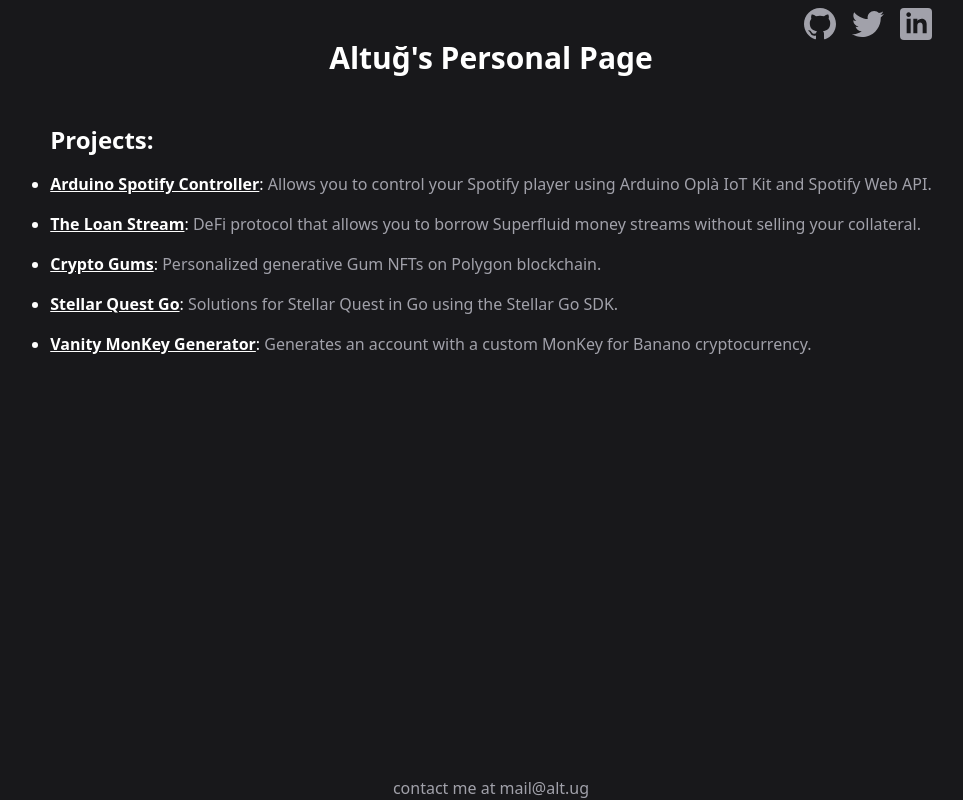
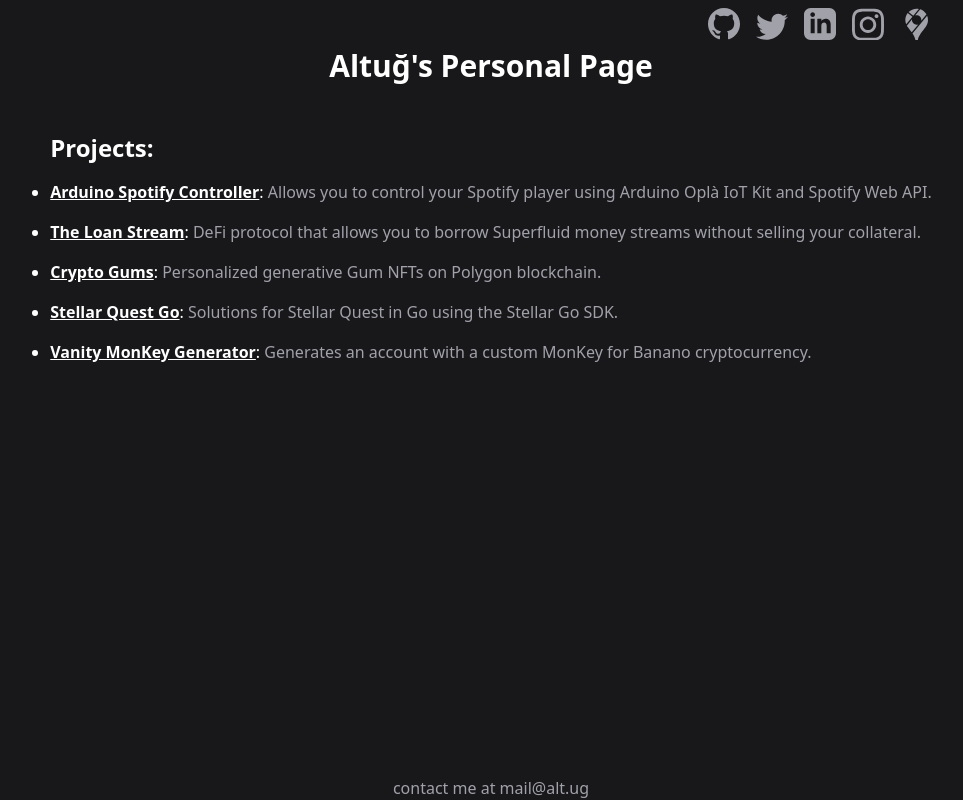
Before and after one commit to altugbakan/alt.ug, a React (Create React App) app: page / in a window 1280 px wide. Shown: the whole page, without its empty margins (149-1112 px from the left). Built offline with nearby package versions, Linux system fonts and the light colour scheme.

Commit message:
feat: add instagram and google maps

```diff
--- a/src/Components/NavBar.jsx
+++ b/src/Components/NavBar.jsx
@@ -4,9 +4,11 @@ const NavBar = () => {
     const size = 32;
 
     return (
-        <nav className="flex flex-row-reverse text-white">
-            <Logo href="https://linkedin.com/in/altugbakan" size={size} imageStyle="hover:fill-blue-600 rounded" viewBox="0 0 24 24" path="M0 0v24h24v-24h-24zm8 19h-3v-11h3v11zm-1.5-12.268c-.966 0-1.75-.79-1.75-1.764s.784-1.764 1.75-1.764 1.75.79 1.75 1.764-.783 1.764-1.75 1.764zm13.5 12.268h-3v-5.604c0-3.368-4-3.113-4 0v5.604h-3v-11h3v1.765c1.397-2.586 7-2.777 7 2.476v6.759z" />
-            <Logo href="https://twitter.com/altugbakan" size={size} imageStyle="hover:fill-blue-300" viewBox="0 0 24 24" path="M24 4.557c-.883.392-1.832.656-2.828.775 1.017-.609 1.798-1.574 2.165-2.724-.951.564-2.005.974-3.127 1.195-.897-.957-2.178-1.555-3.594-1.555-3.179 0-5.515 2.966-4.797 6.045-4.091-.205-7.719-2.165-10.148-5.144-1.29 2.213-.669 5.108 1.523 6.574-.806-.026-1.566-.247-2.229-.616-.054 2.281 1.581 4.415 3.949 4.89-.693.188-1.452.232-2.224.084.626 1.956 2.444 3.379 4.6 3.419-2.07 1.623-4.678 2.348-7.29 2.04 2.179 1.397 4.768 2.212 7.548 2.212 9.142 0 14.307-7.721 13.995-14.646.962-.695 1.797-1.562 2.457-2.549z" />
+        <nav className="flex flex-row-reverse text-white mb-2">
+            <Logo href="https://www.google.com/maps/contrib/113315330958799845105/reviews" size={size} imageStyle="hover:fill-emerald-500" viewBox="0 0 48 48" path="M28.292 1.326C27.226 1.116 26.127 1 25 1c-4.71 0-8.98 1.93-12.06 5.04l6.92 5.592L28.292 1.326zM18.595 13.178L11.62 7.55C9.35 10.43 8 14.07 8 18c0 2.281.452 4.487 1.304 6.534L18.595 13.178zM22.608 11.432C23.353 11.159 24.154 11 25 11c3.87 0 7 3.13 7 7 0 .338-.032.667-.078.992l7.772-9.499c-2.058-3.539-5.348-6.268-9.285-7.595L22.608 11.432zM27.341 24.591C26.608 24.851 25.822 25 25 25c-3.87 0-7-3.13-7-7 0-.354.034-.7.084-1.039l-7.803 9.537c.386.666.809 1.315 1.289 1.932.37.5.87 1.14 1.45 1.89 1.267 1.633 2.959 3.816 4.59 6.164L27.341 24.591zM18.778 38.215c2.082 3.184 3.852 6.497 4.172 9.055.14.99.99 1.73 1.99 1.73 1.02 0 1.87-.75 1.99-1.75.61-4.83 6.57-12.48 9.78-16.6.56-.72 1.05-1.35 1.5-1.94C40.65 25.69 42 21.89 42 18c0-2.322-.471-4.536-1.319-6.555L18.778 38.215z" />
+            <Logo href="https://www.instagram.com/altugbakan/" size={size} imageStyle="hover:fill-fuchsia-500" viewBox="0 0 24 23" path="M12 2.163c3.204 0 3.584.012 4.85.07 3.252.148 4.771 1.691 4.919 4.919.058 1.265.069 1.645.069 4.849 0 3.205-.012 3.584-.069 4.849-.149 3.225-1.664 4.771-4.919 4.919-1.266.058-1.644.07-4.85.07-3.204 0-3.584-.012-4.849-.07-3.26-.149-4.771-1.699-4.919-4.92-.058-1.265-.07-1.644-.07-4.849 0-3.204.013-3.583.07-4.849.149-3.227 1.664-4.771 4.919-4.919 1.266-.057 1.645-.069 4.849-.069zm0-2.163c-3.259 0-3.667.014-4.947.072-4.358.2-6.78 2.618-6.98 6.98-.059 1.281-.073 1.689-.073 4.948 0 3.259.014 3.668.072 4.948.2 4.358 2.618 6.78 6.98 6.98 1.281.058 1.689.072 4.948.072 3.259 0 3.668-.014 4.948-.072 4.354-.2 6.782-2.618 6.979-6.98.059-1.28.073-1.689.073-4.948 0-3.259-.014-3.667-.072-4.947-.196-4.354-2.617-6.78-6.979-6.98-1.281-.059-1.69-.073-4.949-.073zm0 5.838c-3.403 0-6.162 2.759-6.162 6.162s2.759 6.163 6.162 6.163 6.162-2.759 6.162-6.163c0-3.403-2.759-6.162-6.162-6.162zm0 10.162c-2.209 0-4-1.79-4-4 0-2.209 1.791-4 4-4s4 1.791 4 4c0 2.21-1.791 4-4 4zm6.406-11.845c-.796 0-1.441.645-1.441 1.44s.645 1.44 1.441 1.44c.795 0 1.439-.645 1.439-1.44s-.644-1.44-1.439-1.44z" />
+            <Logo href="https://linkedin.com/in/altugbakan" size={size} imageStyle="hover:fill-blue-600" viewBox="0 0 24 24" path="M19 0h-14c-2.761 0-5 2.239-5 5v14c0 2.761 2.239 5 5 5h14c2.762 0 5-2.239 5-5v-14c0-2.761-2.238-5-5-5zm-11 19h-3v-11h3v11zm-1.5-12.268c-.966 0-1.75-.79-1.75-1.764s.784-1.764 1.75-1.764 1.75.79 1.75 1.764-.783 1.764-1.75 1.764zm13.5 12.268h-3v-5.604c0-3.368-4-3.113-4 0v5.604h-3v-11h3v1.765c1.396-2.586 7-2.777 7 2.476v6.759z" />
+            <Logo href="https://twitter.com/altugbakan" size={size} imageStyle="hover:fill-blue-300" viewBox="0 0 24 20" path="M24 4.557c-.883.392-1.832.656-2.828.775 1.017-.609 1.798-1.574 2.165-2.724-.951.564-2.005.974-3.127 1.195-.897-.957-2.178-1.555-3.594-1.555-3.179 0-5.515 2.966-4.797 6.045-4.091-.205-7.719-2.165-10.148-5.144-1.29 2.213-.669 5.108 1.523 6.574-.806-.026-1.566-.247-2.229-.616-.054 2.281 1.581 4.415 3.949 4.89-.693.188-1.452.232-2.224.084.626 1.956 2.444 3.379 4.6 3.419-2.07 1.623-4.678 2.348-7.29 2.04 2.179 1.397 4.768 2.212 7.548 2.212 9.142 0 14.307-7.721 13.995-14.646.962-.695 1.797-1.562 2.457-2.549z" />
             <Logo href="https://github.com/altugbakan" size={size} imageStyle="hover:fill-white" viewBox="0 0 24 24" path="M12 0c-6.626 0-12 5.373-12 12 0 5.302 3.438 9.8 8.207 11.387.599.111.793-.261.793-.577v-2.234c-3.338.726-4.033-1.416-4.033-1.416-.546-1.387-1.333-1.756-1.333-1.756-1.089-.745.083-.729.083-.729 1.205.084 1.839 1.237 1.839 1.237 1.07 1.834 2.807 1.304 3.492.997.107-.775.418-1.305.762-1.604-2.665-.305-5.467-1.334-5.467-5.931 0-1.311.469-2.381 1.236-3.221-.124-.303-.535-1.524.117-3.176 0 0 1.008-.322 3.301 1.23.957-.266 1.983-.399 3.003-.404 1.02.005 2.047.138 3.006.404 2.291-1.552 3.297-1.23 3.297-1.23.653 1.653.242 2.874.118 3.176.77.84 1.235 1.911 1.235 3.221 0 4.609-2.807 5.624-5.479 5.921.43.372.823 1.102.823 2.222v3.293c0 .319.192.694.801.576 4.765-1.589 8.199-6.086 8.199-11.386 0-6.627-5.373-12-12-12z" />
         </nav>
     );
```
